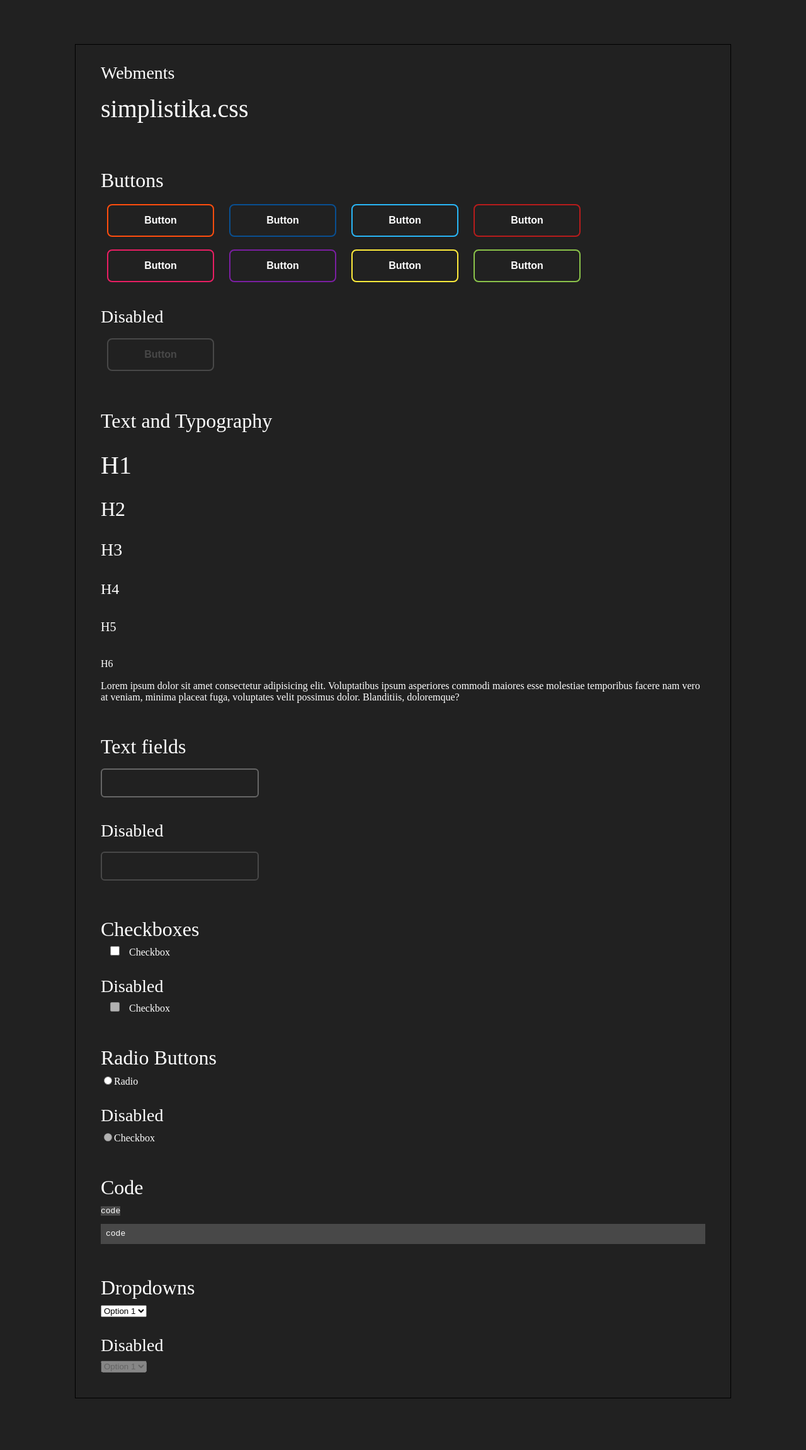
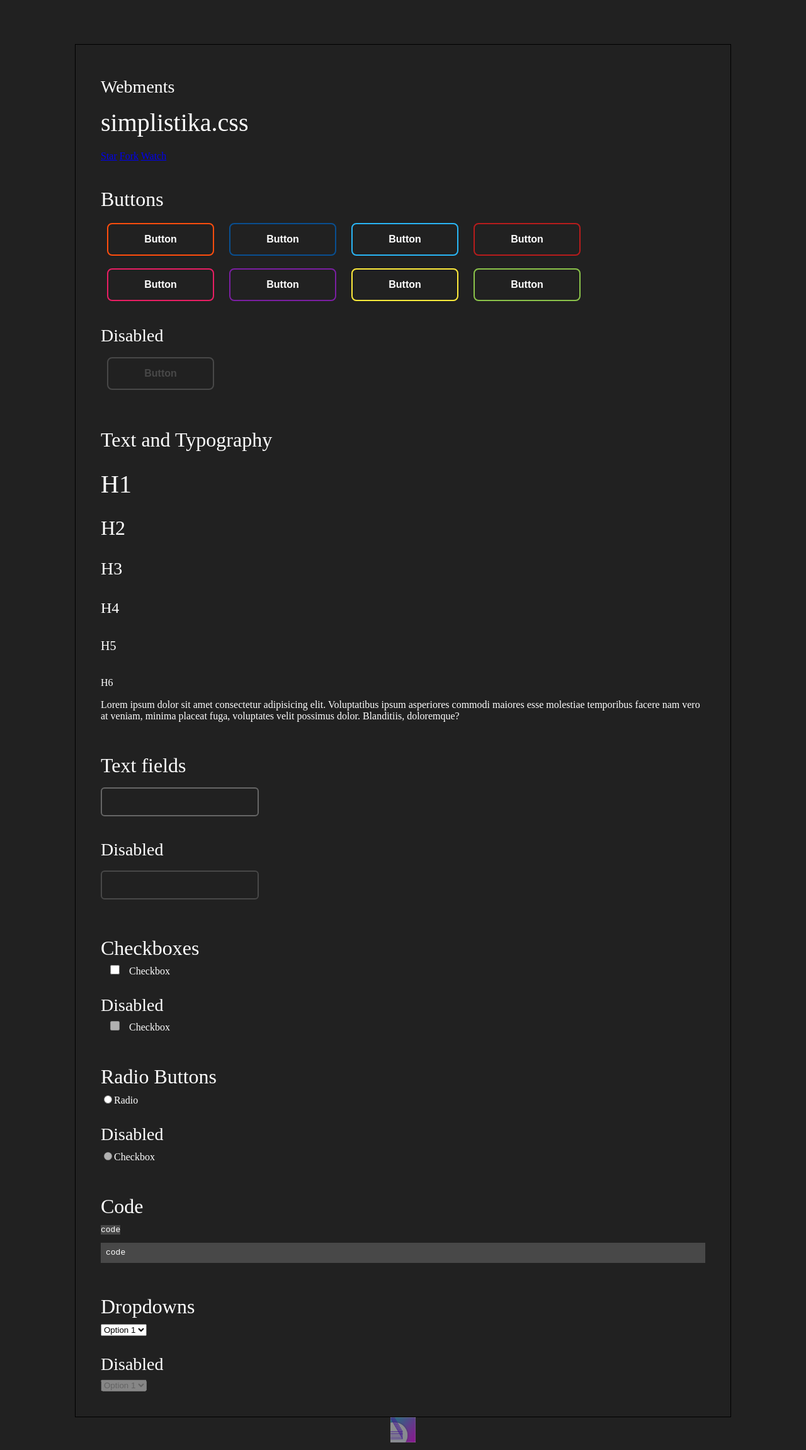
Before and after one commit to webments/simplistika.css, a website: page index.html in a window 1280 px wide. Shown: the whole page at 63% size. Before the commit the page ends 2228 px from the top, so only its background shows below. Drawn offline with Linux system fonts and the light colour scheme.

Commit message:
Add footer and github buttons

```diff
--- a/index.html
+++ b/index.html
@@ -12,14 +12,24 @@ found in the LICENSE file.
   <meta name="viewport" content="width=device-width, initial-scale=1.0" />
   <link rel="stylesheet" type="text/css" href="main.css" />
   <link rel="stylesheet" type="text/css" href="simplistika.css" />
+  <script async defer src="https://buttons.github.io/buttons.js"></script>
   <title>Webments | Simplistika</title>
 </head>
 
 <body>
   <div class="container">
-    <h3 class="title">Webments</h3>
-    <h1>simplistika.css</h1>
-
+    <div class="titleandsubtitlearea">
+      <h3 class="title">Webments</h3>
+      <h1>simplistika.css</h1>
+      <div class="repobuttons">
+        <a class="github-button" href="https://github.com/webments/simplistika.css" data-color-scheme="no-preference: dark; light: dark; dark: dark;" data-size="large" data-icon="octicon-star"
+          aria-label="Star webments/simplistika.css on GitHub">Star</a>
+        <a class="github-button" href="https://github.com/webments/simplistika.css/fork" data-color-scheme="no-preference: dark; light: dark; dark: dark;" data-size="large" data-icon="octicon-repo-forked"
+          aria-label="Fork webments/simplistika.css on GitHub">Fork</a>
+        <a class="github-button" href="https://github.com/webments/simplistika.css/subscription" data-color-scheme="no-preference: dark; light: dark; dark: dark;" data-size="large" data-icon="octicon-eye"
+          aria-label="Watch webments/simplistika.css on GitHub">Watch</a>
+      </div>
+    </div>
     <div class="elementsdiv">
       <div class="elementdiv">
         <h2>Buttons</h2>
@@ -107,6 +117,8 @@ found in the LICENSE file.
       </div>
     </div>
   </div>
+  <center><a href="https://github.com/Webments" target="_blank"><img class="belowimg" src="footer.png"
+    width="40px"></img></a></center>
 </body>
 
 </html>
--- a/main.css
+++ b/main.css
@@ -34,3 +34,29 @@ found in the LICENSE file.
 button {
   margin: 10px;
 }
+
+.repobuttons {
+  margin-top:20px;
+}
+
+.titleandsubtitlearea {
+  margin-top:50px;
+  margin-bottom:-30px;
+}
+.elementtitle {
+  margin-bottom:10px;
+}
+.buttondiv1 {
+  margin-bottom:20px;
+}
+
+.belowimg {
+  opacity: 50%;
+  transition: .2s;
+  cursor: pointer;
+}
+
+.belowimg:hover {
+  opacity: 100%;
+  transition: .2s;
+}
```
Also changed, not shown: footer.png (added).
